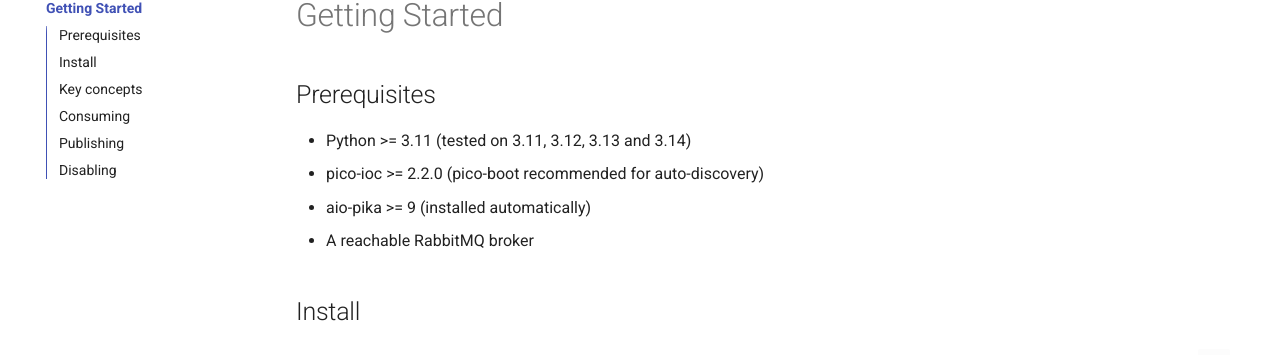
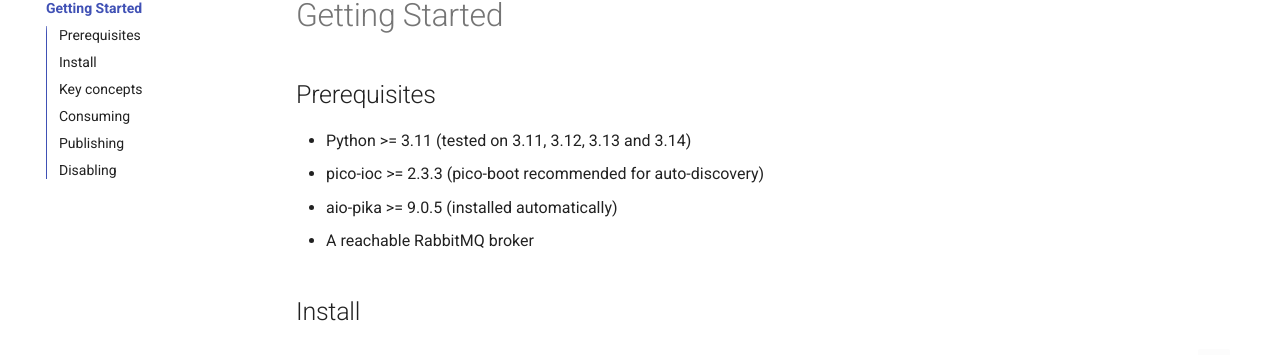
Before and after one commit to dperezcabrera/pico-rabbitmq, an MkDocs documentation site: the page built from docs/getting-started.md, in a window 1280 px wide and 900 px high. Shown: the part 151-506 px from the top of the window. Built offline with MkDocs 1.6.1 and Material for MkDocs 9.7.7, drawn with Linux system fonts in a browser that asks for light colours; comment, search, counter and statistics services are not loaded.

```diff
--- a/docs/getting-started.md
+++ b/docs/getting-started.md
@@ -3,8 +3,8 @@
 ## Prerequisites
 
 - Python >= 3.11 (tested on 3.11, 3.12, 3.13 and 3.14)
-- pico-ioc >= 2.2.0 (pico-boot recommended for auto-discovery)
-- aio-pika >= 9 (installed automatically)
+- pico-ioc >= 2.3.3 (pico-boot recommended for auto-discovery)
+- aio-pika >= 9.0.5 (installed automatically)
 - A reachable RabbitMQ broker
 
 ## Install
--- a/pyproject.toml
+++ b/pyproject.toml
@@ -27,8 +27,8 @@ classifiers = [
 ]
 
 dependencies = [
-    "pico-ioc >= 2.2.0",
-    "aio-pika >= 9",
+    "pico-ioc >= 2.3.3",
+    "aio-pika >= 9.0.5",
 ]
 
 [project.optional-dependencies]
```
Also changed, not shown: CHANGELOG.md (+4 -0 lines), 2 other files.
